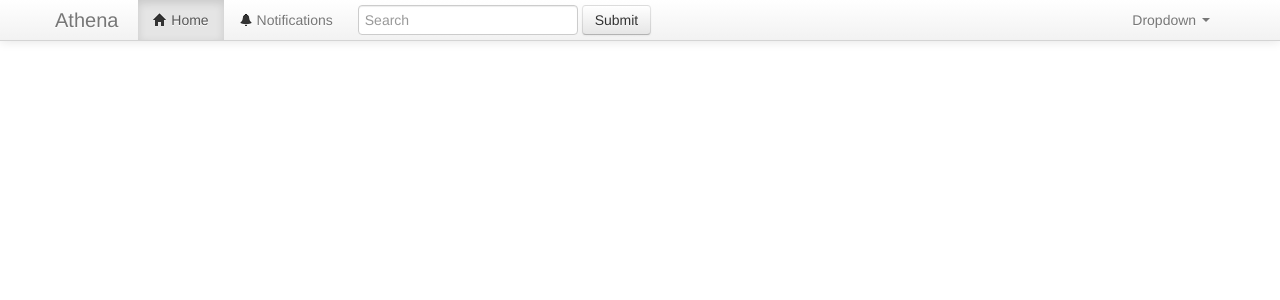
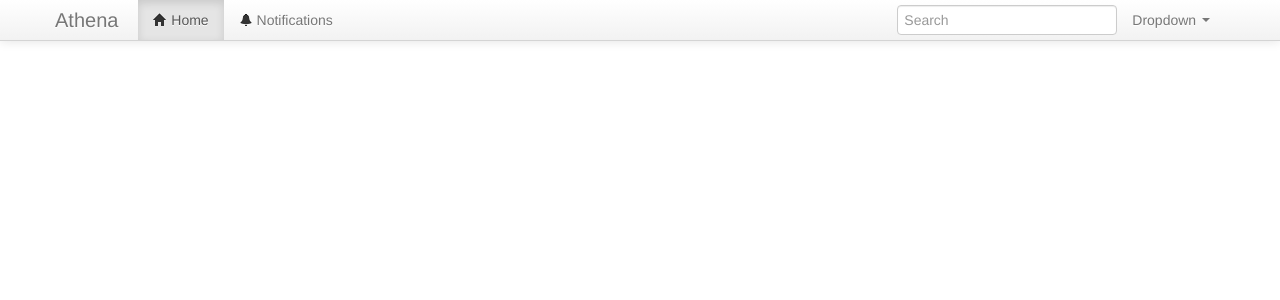
Before and after one commit to amsan7/athena, a Django app: page /forum/ in a window 1280 px wide. Shown: the top 300 px of the page. Run offline with Django 3.2, Linux system fonts and the light colour scheme; data comes from the database, SQL or seed files in the repository; some libraries are stand-ins or nearby versions.

Commit message:
small change to nav bar

```diff
--- a/athena/forum/templates/base.html
+++ b/athena/forum/templates/base.html
@@ -49,11 +49,10 @@
               <li class="active"><a href="/forum/"><span class=" icon-home" aria-hidden="true"></span> Home</a></li>
               <li><a href="/forum/"> <span class=" icon-bell" aria-hidden="true"></span> Notifications</a></li>
             </ul>
-              <form class="navbar-form" role="search">
+              <form class="navbar-form pull-right" role="search">
                 <span class="form-group">
                   <input type="text" class="form-control" placeholder="Search">
                 </span>
-                <button type="submit" class="btn btn-default">Submit</button>
               </form>
 
           </div><!--/.nav-collapse -->
```
